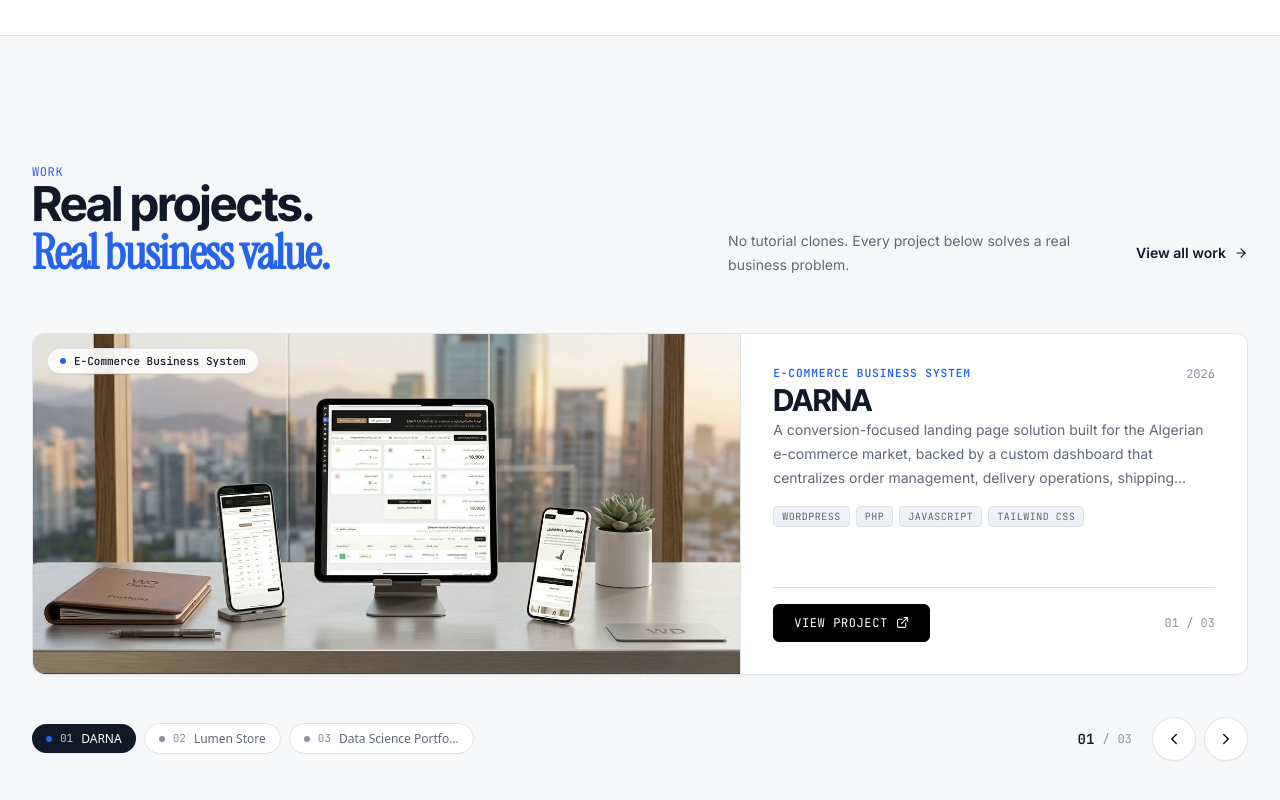
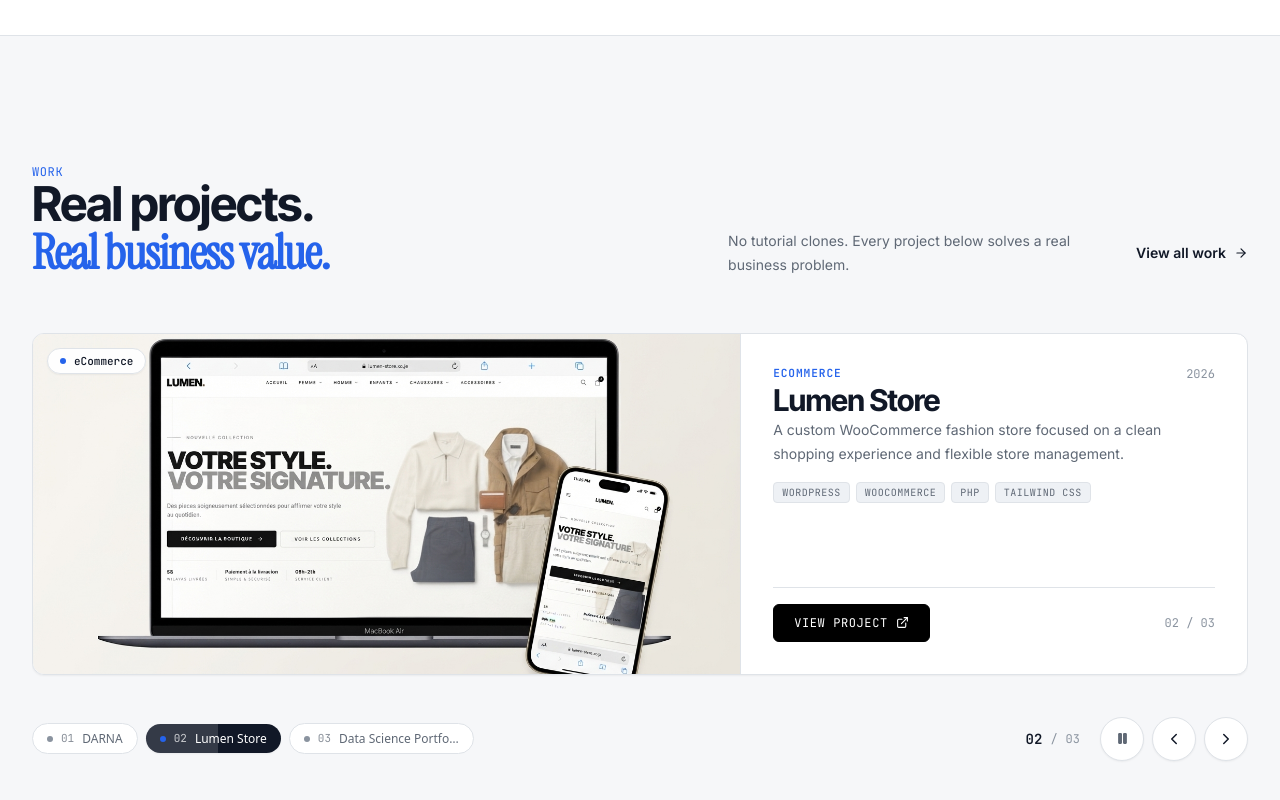
Before and after one commit to moh-dev10/moh-dev, a Next.js app: page / in a window 1280 px wide. Shown: the part 1834-2634 px from the top of the page. Built offline with nearby package versions, Linux system fonts and the light colour scheme.

Commit message:
feat(projects): add auto-swipe functionality to slider
Implement automatic slide transition every 4.5 seconds with pause-on-hover support for improved user engagement.

```diff
--- a/src/components/projects/ProjectSlider.tsx
+++ b/src/components/projects/ProjectSlider.tsx
@@ -1,8 +1,8 @@
 "use client";
 
-import { useState, useCallback, useRef } from "react";
+import { useState, useCallback, useRef, useEffect } from "react";
 import Image from "next/image";
-import { ExternalLink, ChevronLeft, ChevronRight } from "lucide-react";
+import { ExternalLink, ChevronLeft, ChevronRight, Pause, Play } from "lucide-react";
 import { motion, AnimatePresence, useReducedMotion, type Variants } from "framer-motion";
 import type { ProjectTranslation } from "@/data/translations";
 import { useLanguage } from "@/context/LanguageContext";
@@ -14,6 +14,7 @@ type ProjectSliderProps = {
 export default function ProjectSlider({ projects }: ProjectSliderProps) {
   const [currentIndex, setCurrentIndex] = useState(0);
   const [direction, setDirection] = useState(0);
+  const [isPaused, setIsPaused] = useState(false);
   const shouldReduceMotion = useReducedMotion();
   const { isRTL } = useLanguage();
   const sliderRef = useRef<HTMLDivElement>(null);
@@ -27,6 +28,17 @@ export default function ProjectSlider({ projects }: ProjectSliderProps) {
     },
     [total]
   );
+
+  // Auto-swipe every 4.5s (pauses on hover, touch, or user interaction)
+  useEffect(() => {
+    if (isPaused || shouldReduceMotion || total <= 1) return;
+
+    const interval = setInterval(() => {
+      paginate(1);
+    }, 4500);
+
+    return () => clearInterval(interval);
+  }, [isPaused, shouldReduceMotion, total, paginate, currentIndex]);
 
   const goToSlide = useCallback(
     (index: number) => {
@@ -131,6 +143,10 @@ export default function ProjectSlider({ projects }: ProjectSliderProps) {
       ref={sliderRef}
       tabIndex={0}
       onKeyDown={handleKeyDown}
+      onMouseEnter={() => setIsPaused(true)}
+      onMouseLeave={() => setIsPaused(false)}
+      onTouchStart={() => setIsPaused(true)}
+      onTouchEnd={() => setIsPaused(false)}
       role="region"
       aria-roledescription="carousel"
       aria-label="Featured Projects Slider"
@@ -288,7 +304,7 @@ export default function ProjectSlider({ projects }: ProjectSliderProps) {
                 aria-selected={isActive}
                 aria-label={`${project.title} (${idx + 1} of ${total})`}
                 className={`
-                  group relative flex items-center gap-2 rounded-full px-3.5 py-1.5
+                  group relative flex items-center gap-2 rounded-full px-3.5 py-1.5 overflow-hidden
                   font-mono text-xs transition-all duration-300
                   ${
                     isActive
@@ -297,13 +313,22 @@ export default function ProjectSlider({ projects }: ProjectSliderProps) {
                   }
                 `}
               >
+                {isActive && !isPaused && (
+                  <motion.div
+                    key={`progress-${currentIndex}`}
+                    initial={{ width: "0%" }}
+                    animate={{ width: "100%" }}
+                    transition={{ duration: 4.5, ease: "linear" }}
+                    className="absolute inset-0 bg-white/15 pointer-events-none"
+                  />
+                )}
                 <span
-                  className={`h-1.5 w-1.5 rounded-full transition-colors ${
+                  className={`relative z-10 h-1.5 w-1.5 rounded-full transition-colors ${
                     isActive ? "bg-accent" : "bg-[var(--text-muted)] group-hover:bg-accent"
                   }`}
                 />
-                <span className="font-mono text-[11px] opacity-75">0{idx + 1}</span>
-                <span className="hidden sm:inline font-sans text-xs font-medium max-w-[120px] truncate">
+                <span className="relative z-10 font-mono text-[11px] opacity-75">0{idx + 1}</span>
+                <span className="relative z-10 hidden sm:inline font-sans text-xs font-medium max-w-[120px] truncate">
                   {project.title}
                 </span>
               </button>
@@ -324,6 +349,34 @@ export default function ProjectSlider({ projects }: ProjectSliderProps) {
 
           {/* Navigation Controls */}
           <div className="flex items-center gap-2">
+            {/* Play/Pause toggle */}
+            <button
+              onClick={() => setIsPaused((prev) => !prev)}
+              aria-label={
+                isPaused
+                  ? isRTL
+                    ? "تشغيل التمرير التلقائي"
+                    : "Resume auto-swipe"
+                  : isRTL
+                  ? "إيقاف التمرير التلقائي"
+                  : "Pause auto-swipe"
+              }
+              className="
+                flex h-11 w-11 items-center justify-center rounded-full
+                border border-[var(--border)] bg-[var(--surface)] text-[var(--text-secondary)]
+                shadow-xs transition-all duration-200
+                hover:border-[var(--accent)] hover:text-[var(--accent)]
+                active:scale-95 focus-visible:outline-2 focus-visible:outline-offset-2 focus-visible:outline-[var(--accent)]
+              "
+              title={isPaused ? "Play auto-swipe" : "Pause auto-swipe"}
+            >
+              {isPaused ? (
+                <Play size={13} className="fill-current ms-0.5" />
+              ) : (
+                <Pause size={13} className="fill-current" />
+              )}
+            </button>
+
             <button
               onClick={() => paginate(-1)}
               aria-label={isRTL ? "المشروع التالي" : "Previous project"}
```
